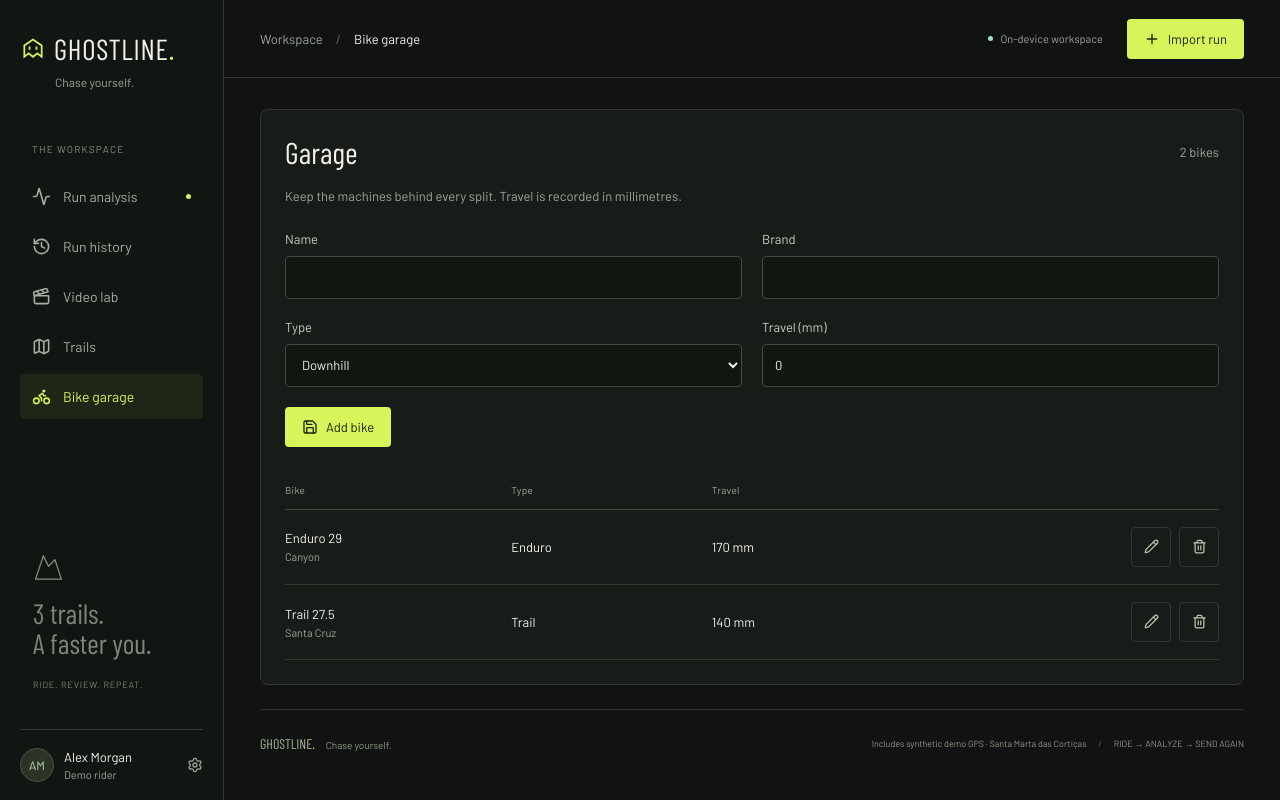
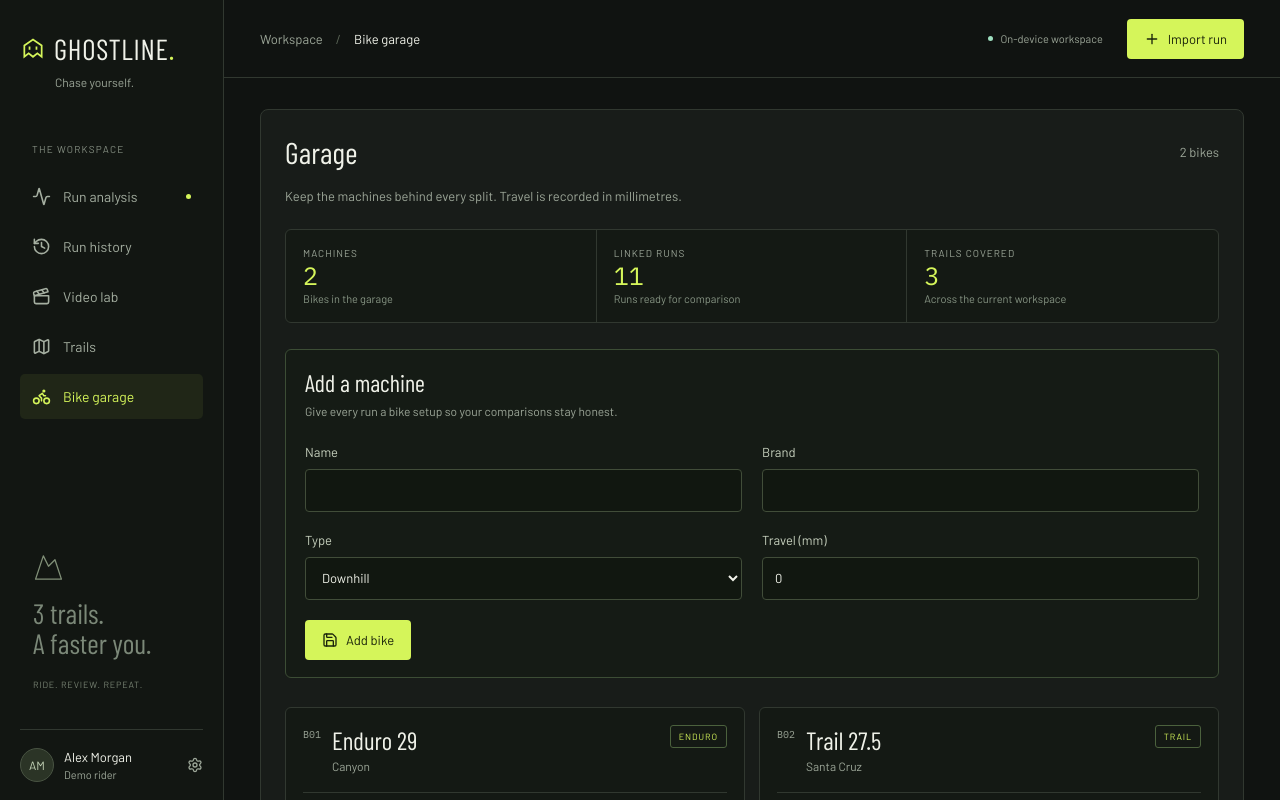
Before and after one commit to DinisIvanetsD/ghostline, a React (Vite) app: page / in a window 1280 px wide. Both pictures are taken after a click on the button "Bike garage". Shown: the top 800 px of the page. Built offline with nearby package versions, Linux system fonts and the light colour scheme.

Commit message:
Improve bike garage equipment overview

```diff
--- a/src/components/Management.tsx
+++ b/src/components/Management.tsx
@@ -98,6 +98,8 @@ export function Garage({ data, onChange }: Props) {
   const [draft, setDraft] = useState<Bike>(empty);
   const [editing, setEditing] = useState<string | null>(null);
   const [error, setError] = useState("");
+  const linkedRuns = data.runs.filter((run) => data.bikes.some((bike) => bike.id === run.bikeId));
+  const coveredTrails = new Set(linkedRuns.map((run) => run.trailId)).size;
   const save = (e: FormEvent) => {
     e.preventDefault();
     if (!draft.name.trim()) return setError("Give this bike a name.");
@@ -143,10 +145,40 @@ export function Garage({ data, onChange }: Props) {
           Keep the machines behind every split. Travel is recorded in
           millimetres.
         </p>
-        <form className="form-grid" onSubmit={save}>
+        <div className="garage-overview" aria-label="Garage overview">
+          <div className="garage-stat">
+            <span>Machines</span>
+            <strong className="mono">{data.bikes.length}</strong>
+            <small>{data.bikes.length === 1 ? "Bike in the garage" : "Bikes in the garage"}</small>
+          </div>
+          <div className="garage-stat">
+            <span>Linked runs</span>
+            <strong className="mono">{linkedRuns.length}</strong>
+            <small>Runs ready for comparison</small>
+          </div>
+          <div className="garage-stat">
+            <span>Trails covered</span>
+            <strong className="mono">{coveredTrails}</strong>
+            <small>Across the current workspace</small>
+          </div>
+        </div>
+        <form className="garage-form" onSubmit={save}>
+          <div className="garage-form-heading">
+            <div>
+              <h3>{editing ? "Edit machine" : "Add a machine"}</h3>
+              <p className="muted">
+                {editing
+                  ? "Update the setup details used in your run history."
+                  : "Give every run a bike setup so your comparisons stay honest."}
+              </p>
+            </div>
+            {editing && <span className="garage-form-state">Editing</span>}
+          </div>
+          <div className="form-grid">
           <label className="field">
             Name
             <input
+              autoComplete="off"
               value={draft.name}
               onChange={(e) => setDraft({ ...draft, name: e.target.value })}
             />
@@ -154,6 +186,7 @@ export function Garage({ data, onChange }: Props) {
           <label className="field">
             Brand
             <input
+              autoComplete="organization"
               value={draft.brand}
               onChange={(e) => setDraft({ ...draft, brand: e.target.value })}
             />
@@ -195,42 +228,72 @@ export function Garage({ data, onChange }: Props) {
                   setDraft(empty);
                 }}
               >
-                Cancel
+              Cancel
               </button>
             )}
+          </div>
           </div>
         </form>
         <ErrorLine message={error} />
         {data.bikes.length === 0 ? (
-          <div className="empty-state">
+          <div className="empty-state garage-empty">
             <BikeIcon size={24} />
             <strong>No bikes in the garage</strong>
             <span>Add the bike you ride so runs stay comparable.</span>
           </div>
         ) : (
-          <div className="table-wrap">
-            <table>
-              <thead>
-                <tr>
-                  <th>Bike</th>
-                  <th>Type</th>
-                  <th>Travel</th>
-                  <th />
-                </tr>
-              </thead>
-              <tbody>
-                {data.bikes.map((b) => (
-                  <tr key={b.id}>
-                    <td>
-                      <strong>{b.name}</strong>
-                      <small>{b.brand || "Brand not set"}</small>
-                    </td>
-                    <td>{b.type}</td>
-                    <td>{b.travel ? `${b.travel} mm` : "—"}</td>
-                    <td className="row-actions">
+          <div className="bike-grid">
+            {data.bikes.map((b, index) => {
+              const runs = data.runs.filter((run) => run.bikeId === b.id);
+              const trails = new Set(runs.map((run) => run.trailId)).size;
+              const latest = runs
+                .slice()
+                .sort((a, z) => z.date.localeCompare(a.date))[0];
+              const fastestByTrail = new Map<string, { id: string; duration: number }>();
+              runs.forEach((run) => {
+                const duration = analyze(run.points).duration;
+                const fastest = fastestByTrail.get(run.trailId);
+                if (!fastest || duration < fastest.duration)
+                  fastestByTrail.set(run.trailId, { id: run.id, duration });
+              });
+              const personalBests = runs.filter(
+                (run) => fastestByTrail.get(run.trailId)?.id === run.id,
+              ).length;
+              return (
+                <article className="bike-card" key={b.id}>
+                  <div className="bike-card-heading">
+                    <span className="bike-index mono">B{String(index + 1).padStart(2, "0")}</span>
+                    <div className="bike-identity">
+                      <h3>{b.name}</h3>
+                      <p>{b.brand || "Brand not set"}</p>
+                    </div>
+                    <span className="bike-type">{b.type}</span>
+                  </div>
+                  <div className="bike-specs">
+                    <div>
+                      <span>Travel</span>
+                      <strong className="mono">{b.travel ? `${b.travel} mm` : "—"}</strong>
+                    </div>
+                    <div>
+                      <span>Runs</span>
+                      <strong className="mono">{runs.length}</strong>
+                    </div>
+                    <div>
+                      <span>PB runs</span>
+                      <strong className="mono">{personalBests}</strong>
+                    </div>
+                  </div>
+                  <div className="bike-card-footer">
+                    <span className="muted">
+                      {runs.length
+                        ? `${trails} trail${trails === 1 ? "" : "s"} · last ${latest?.date ?? "—"}`
+                        : "No runs linked yet"}
+                    </span>
+                    <div className="row-actions">
                       <button
                         className="icon-button"
                         title={`Edit ${b.name}`}
+                        aria-label={`Edit ${b.name}`}
                         onClick={() => {
                           setEditing(b.id);
                           setDraft(b);
@@ -241,15 +304,16 @@ export function Garage({ data, onChange }: Props) {
                       <button
                         className="icon-button danger"
                         title={`Delete ${b.name}`}
+                        aria-label={`Delete ${b.name}`}
                         onClick={() => remove(b.id)}
                       >
                         <Trash2 size={15} />
                       </button>
-                    </td>
-                  </tr>
-                ))}
-              </tbody>
-            </table>
+                    </div>
+                  </div>
+                </article>
+              );
+            })}
           </div>
         )}
       </Section>
--- a/src/styles.css
+++ b/src/styles.css
@@ -1084,6 +1084,177 @@ select option {
   gap: 20px;
   margin: 24px 0;
 }
+.garage-overview {
+  display: grid;
+  grid-template-columns: repeat(3, minmax(0, 1fr));
+  margin: 22px 0 26px;
+  border: 1px solid var(--border);
+  background: #141914;
+  border-radius: 6px;
+}
+.garage-stat {
+  display: flex;
+  min-height: 92px;
+  flex-direction: column;
+  justify-content: center;
+  gap: 4px;
+  padding: 15px 17px;
+  border-right: 1px solid var(--border);
+}
+.garage-stat:last-child {
+  border-right: 0;
+}
+.garage-stat > span {
+  color: var(--muted);
+  font-size: 10px;
+  letter-spacing: 0.1em;
+  text-transform: uppercase;
+}
+.garage-stat strong {
+  color: var(--accent);
+  font-size: 25px;
+  line-height: 1;
+}
+.garage-stat small {
+  color: #879584;
+  font-size: 11px;
+}
+.garage-form {
+  margin: 25px 0 29px;
+  padding: 18px 19px 2px;
+  border: 1px solid #3c4d35;
+  border-radius: 6px;
+  background: #151b15;
+}
+.garage-form-heading {
+  display: flex;
+  align-items: flex-start;
+  justify-content: space-between;
+  gap: 16px;
+}
+.garage-form-heading h3 {
+  margin: 0;
+  font:
+    24px "Barlow Condensed",
+    sans-serif;
+}
+.garage-form-heading p {
+  margin: 5px 0 0;
+  font-size: 12px;
+}
+.garage-form-state,
+.bike-type {
+  flex: 0 0 auto;
+  padding: 5px 8px;
+  border: 1px solid #4b613d;
+  border-radius: 3px;
+  color: var(--accent);
+  font-size: 9px;
+  letter-spacing: 0.1em;
+  text-transform: uppercase;
+}
+.garage-form .form-grid {
+  margin-bottom: 15px;
+}
+.bike-grid {
+  display: grid;
+  grid-template-columns: repeat(2, minmax(0, 1fr));
+  gap: 14px;
+  margin-top: 24px;
+}
+.bike-card {
+  display: flex;
+  min-width: 0;
+  flex-direction: column;
+  gap: 17px;
+  padding: 17px;
+  border: 1px solid var(--border);
+  border-radius: 6px;
+  background: #141914;
+}
+.bike-card:hover {
+  border-color: #506343;
+  background: #171e17;
+}
+.bike-card-heading {
+  display: grid;
+  grid-template-columns: auto minmax(0, 1fr) auto;
+  align-items: start;
+  gap: 11px;
+}
+.bike-index {
+  padding-top: 3px;
+  color: var(--muted);
+  font-size: 10px;
+}
+.bike-identity {
+  min-width: 0;
+}
+.bike-identity h3 {
+  margin: 0;
+  overflow: hidden;
+  font:
+    25px "Barlow Condensed",
+    sans-serif;
+  text-overflow: ellipsis;
+  white-space: nowrap;
+}
+.bike-identity p {
+  margin: 2px 0 0;
+  color: var(--muted);
+  font-size: 12px;
+}
+.bike-specs {
+  display: grid;
+  grid-template-columns: repeat(3, minmax(0, 1fr));
+  gap: 8px;
+  padding: 13px 0;
+  border-top: 1px solid var(--border);
+  border-bottom: 1px solid var(--border);
+}
+.bike-specs > div {
+  display: flex;
+  min-width: 0;
+  flex-direction: column;
+  gap: 5px;
+}
+.bike-specs > div + div {
+  padding-left: 10px;
+  border-left: 1px solid #2b342b;
+}
+.bike-specs span {
+  color: var(--muted);
+  font-size: 9px;
+  letter-spacing: 0.08em;
+  text-transform: uppercase;
+}
+.bike-specs strong {
+  overflow: hidden;
+  color: var(--text);
+  font-size: 13px;
+  text-overflow: ellipsis;
+  white-space: nowrap;
+}
+.bike-card-footer {
+  display: flex;
+  align-items: center;
+  justify-content: space-between;
+  gap: 12px;
+  min-height: 40px;
+}
+.bike-card-footer > .muted {
+  min-width: 0;
+  overflow: hidden;
+  font-size: 11px;
+  text-overflow: ellipsis;
+  white-space: nowrap;
+}
+.garage-empty {
+  margin-top: 12px;
+  border: 1px dashed #3c4d35;
+  border-radius: 6px;
+  background: #141914;
+}
 .field {
   display: flex;
   flex-direction: column;
@@ -2371,6 +2542,52 @@ td small {
   font-size: 10px;
 }
 @media (max-width: 700px) {
+  .garage-overview {
+    grid-template-columns: repeat(3, minmax(0, 1fr));
+  }
+  .garage-stat {
+    min-height: 82px;
+    padding: 12px 10px;
+  }
+  .garage-stat strong {
+    font-size: 21px;
+  }
+  .garage-stat small {
+    font-size: 9px;
+    line-height: 1.2;
+  }
+  .garage-form {
+    padding: 16px 15px 1px;
+  }
+  .garage-form .form-grid {
+    grid-template-columns: 1fr;
+    gap: 15px;
+  }
+  .garage-form .form-actions {
+    align-items: stretch;
+    flex-direction: column;
+  }
+  .garage-form .form-actions .button {
+    width: 100%;
+  }
+  .bike-grid {
+    grid-template-columns: 1fr;
+    gap: 11px;
+  }
+  .bike-card {
+    gap: 14px;
+    padding: 15px;
+  }
+  .bike-identity h3 {
+    font-size: 23px;
+  }
+  .bike-card-footer {
+    align-items: flex-end;
+  }
+  .bike-card-footer > .muted {
+    white-space: normal;
+    line-height: 1.3;
+  }
   .import-guide {
     display: block;
   }
```
